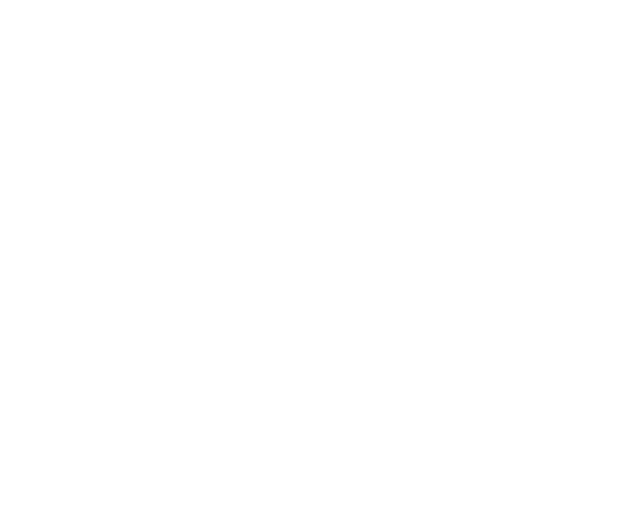
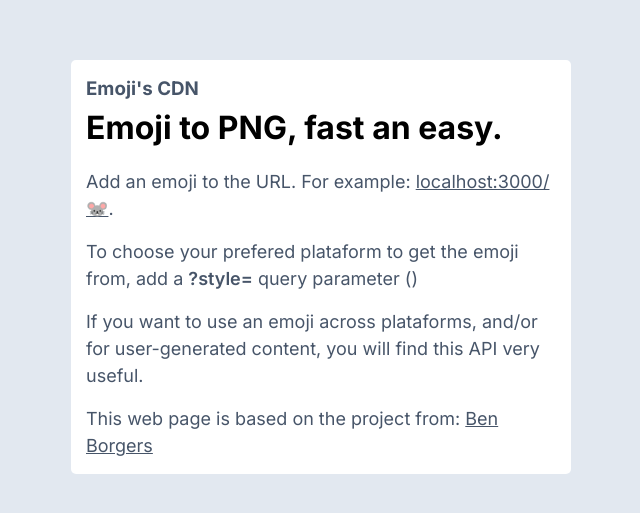
Before and after one commit to vlunaklick/emoji-cdn, a Next.js app in the folder frontend/: page / in a window 1280 px wide. Shown: the part 133-646 px from the top of the page, without its empty margins (319-959 px from the left). Built offline with nearby package versions, Linux system fonts and the light colour scheme.

Commit message:
feat: finish modal and created backend

```diff
--- a/frontend/components/modal.js
+++ b/frontend/components/modal.js
@@ -1,3 +1,69 @@
-export default function () {
-	return <main></main>
+import styled from 'styled-components'
+
+export default function Modal() {
+	return (
+		<WrapperModal>
+			<div className='container'>
+				<div className='title-container'>
+					<h3>Emoji's CDN</h3>
+					<h1>Emoji to PNG, fast an easy.</h1>
+				</div>
+				<p>
+					Add an emoji to the URL. For example:{' '}
+					<a href='http://localhost:3000/🐭'>localhost:3000/🐭</a>.
+				</p>
+				<p>
+					To choose your prefered plataform to get the emoji from, add a{' '}
+					<span>?style=</span> query parameter ()
+				</p>
+				<p>
+					If you want to use an emoji across plataforms, and/or for
+					user-generated content, you will find this API very useful.
+				</p>
+				<p>
+					This web page is based on the project from:{' '}
+					<a href='https://github.com/benborgers'>Ben Borgers</a>
+				</p>
+			</div>
+		</WrapperModal>
+	)
 }
+
+const WrapperModal = styled.main`
+	background-color: #e2e8f0;
+	min-height: 100vh;
+	display: flex;
+	justify-content: center;
+	align-items: center;
+	padding: 15px;
+	box-shadow: 0px 1px 3px 0px rgba(0, 0, 0, 0.1),
+		0px 1px 2px 0px rgba(0, 0, 0, 0.06);
+
+	.container {
+		max-width: 500px;
+		background-color: #fff;
+		border-radius: 5px;
+		padding: 15px;
+		display: flex;
+		flex-direction: column;
+		gap: 1rem;
+	}
+
+	h3 {
+		color: #475569;
+	}
+
+	p {
+		font-size: 1.125rem;
+		color: #475569;
+	}
+
+	a {
+		text-decoration: underline;
+		cursor: pointer;
+		color: #475569;
+	}
+	span {
+		font-weight: 600;
+	}
+`
--- a/frontend/next.config.js
+++ b/frontend/next.config.js
@@ -1,3 +1,7 @@
 module.exports = {
-  reactStrictMode: true,
+	reactStrictMode: true,
+	experimental: {
+		// Enables the styled-components SWC transform
+		styledComponents: true,
+	},
 }
--- a/frontend/pages/index.js
+++ b/frontend/pages/index.js
@@ -1,4 +1,5 @@
 import Head from 'next/head'
+import Modal from '../components/modal'
 
 export default function Home() {
 	return (
@@ -9,7 +10,7 @@ export default function Home() {
 				<link rel='icon' href='/favicon.ico' />
 			</Head>
 
-			<main></main>
+			<Modal />
 		</>
 	)
 }
```
Also changed, not shown: frontend/pages/[emoji].js (added, +33 -0 lines), 1 other file (tests, documents, lock files or other folders).
